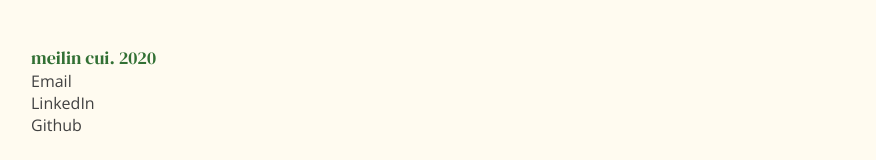
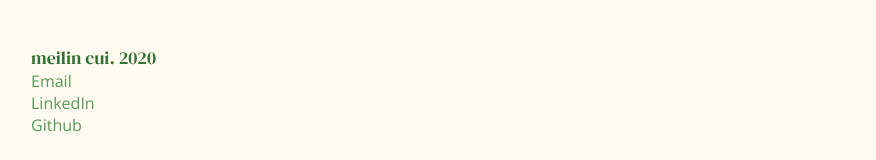
Before and after one commit to cuimeilin/cuimeilin.github.io, a React (Create React App) app: page / in a window 1280 px wide. Shown: the part 1129-1289 px from the top of the page, without its empty margins (33-909 px from the left). Built offline with nearby package versions, Linux system fonts and the light colour scheme; a web font is replaced by a local one.

Commit message:
style tweaks

```diff
--- a/public/index.html
+++ b/public/index.html
@@ -2,7 +2,7 @@
 <html lang="en">
   <head>
     <meta charset="utf-8" />
-    <link rel="icon" href="%PUBLIC_URL%/favicon.ico" />
+    <link rel="icon" href="%PUBLIC_URL%/stamp.png" />
     <meta name="viewport" content="width=device-width, initial-scale=1" />
     <meta name="theme-color" content="#000000" />
     <meta
--- a/src/App.css
+++ b/src/App.css
@@ -1,4 +1,5 @@
 .App {
   background-color: #FFFBF0;
   min-height: 100vh;
+  cursor: default;
 }
--- a/src/components/Experience.js
+++ b/src/components/Experience.js
@@ -18,6 +18,17 @@ const Experiences = styled("div")`
   ${notMobile}{
     font-size: 18px;
 }
+
+a{
+  color: ${green};
+  font-family: ${sanserif};
+  text-decoration: none;
+  cursor: crosshair;
+}
+
+a:hover {
+  color: ${darkgreen};
+}
 `;
 
 const Heading = styled("div")`
@@ -34,6 +45,7 @@ const Company = styled("div")`
   color: ${green};
   font-family: ${sanserif};
 `;
+
 const Position = styled("div")`
   color: ${darkgrey};
   font-family: ${sanserif};
@@ -56,7 +68,7 @@ export default function Experience() {
     <ExperienceContent>
       <Heading>Experience</Heading>
       <Experiences>
-        <Company>The Daily Bruin - External Sites</Company>
+        <a href="https://dailybruin.com/" target="_blank">The Daily Bruin - External Sites</a>
         <Position>Software Engineering Intern</Position>
         <Timeframe>January 2020 - present.</Timeframe>
         <Description>
@@ -66,7 +78,7 @@ export default function Experience() {
         </Description>
       </Experiences>
       <Experiences>
-        <Company>Clean Consulting at UCLA</Company>
+        <a href="https://cleanconsulting.org/" target="_blank">Clean Consulting at UCLA</a>
         <Position>Graphic Designer</Position>
         <Timeframe>May 2019 - May 2020.</Timeframe>
         <Description>
--- a/src/components/Footer.js
+++ b/src/components/Footer.js
@@ -23,13 +23,14 @@ const Links = styled("div")`
   flex-direction: column;
 
   a {
-    color: ${darkgrey};
+    color: ${green};
     font-family: ${sanserif};
     text-decoration: none;
+    cursor: crosshair;
   }
 
   a:hover {
-    color: ${green};
+    color: ${darkgreen};
   }
 `;
 
@@ -40,7 +41,7 @@ export default function Footer() {
       <FooterContent>
         <Tagline>meilin cui. 2020</Tagline>
         <Links>
-          <a href="">Email</a>
+          <a href="mailto:meilincui.99@gmail.com">Email</a>
           <a href={"https://www.linkedin.com/in/meilin-cui"} target="_blank">LinkedIn</a>
           <a href={"https://www.github.com/cuimeilin"} target="_blank">Github</a>
         </Links>
--- a/src/components/Projects.js
+++ b/src/components/Projects.js
@@ -18,6 +18,16 @@ const Project = styled("div")`
       margin-bottom: 0;
       font-size: 18px;
       width: 49%;
+  }
+  a{
+    color: ${green};
+    font-family: ${sanserif};
+    text-decoration: none;
+    cursor: crosshair;
+  }
+
+  a:hover {
+    color: ${darkgreen};
   }
 `;
 
@@ -58,7 +68,7 @@ export default function Projects() {
       <Heading>Projects</Heading>
       <Content>
       <Project>
-        <Name>ROMEO</Name>
+        <a href="https://dl.acm.org/doi/abs/10.1145/3379337.3415826" target="_blank">ROMEO</a>
         <Organization>UCLA Human Computer Interaction Labs.</Organization>
         <Description>Digital function agumentation tool.</Description>
       </Project>
```
Also changed, not shown: public/stamp.png (added).
